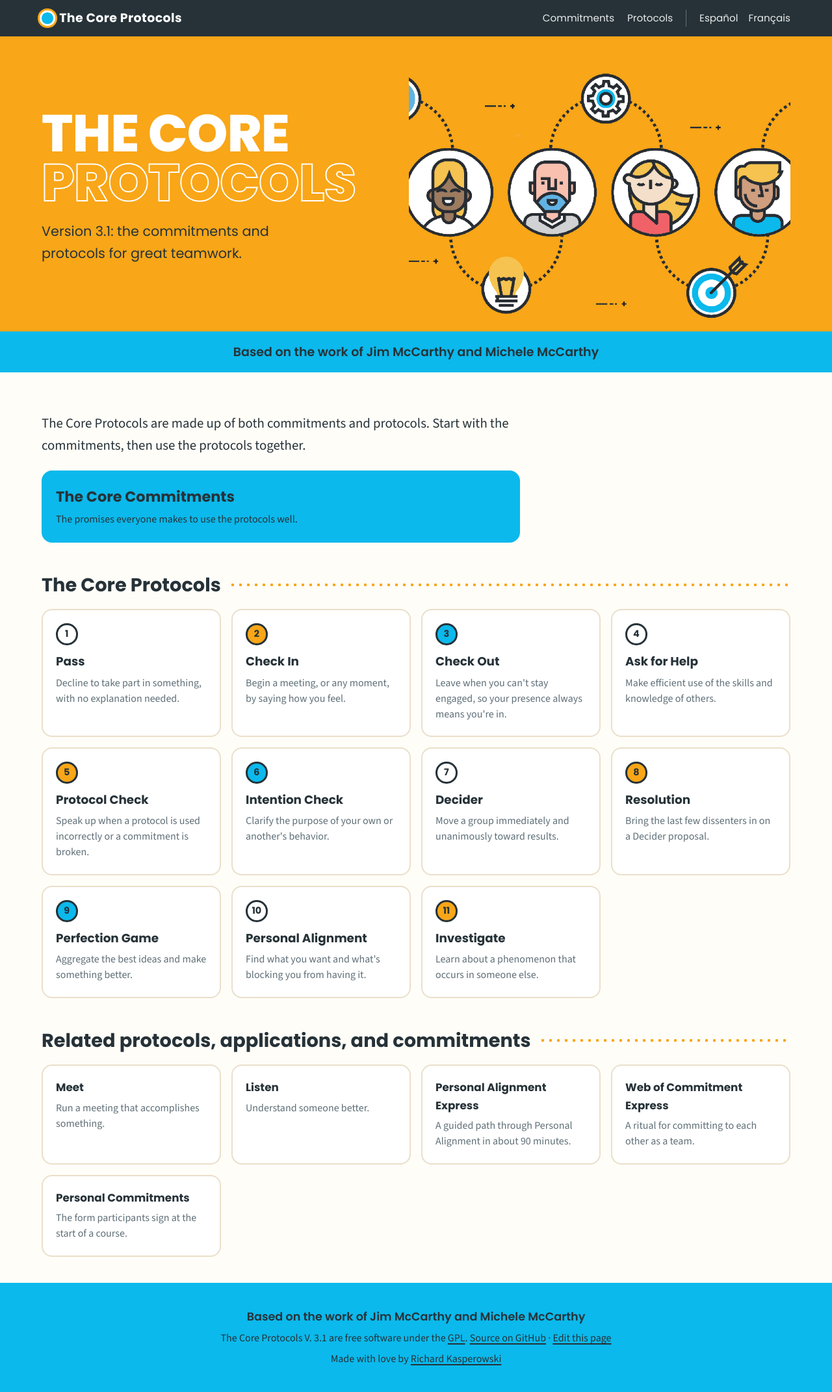
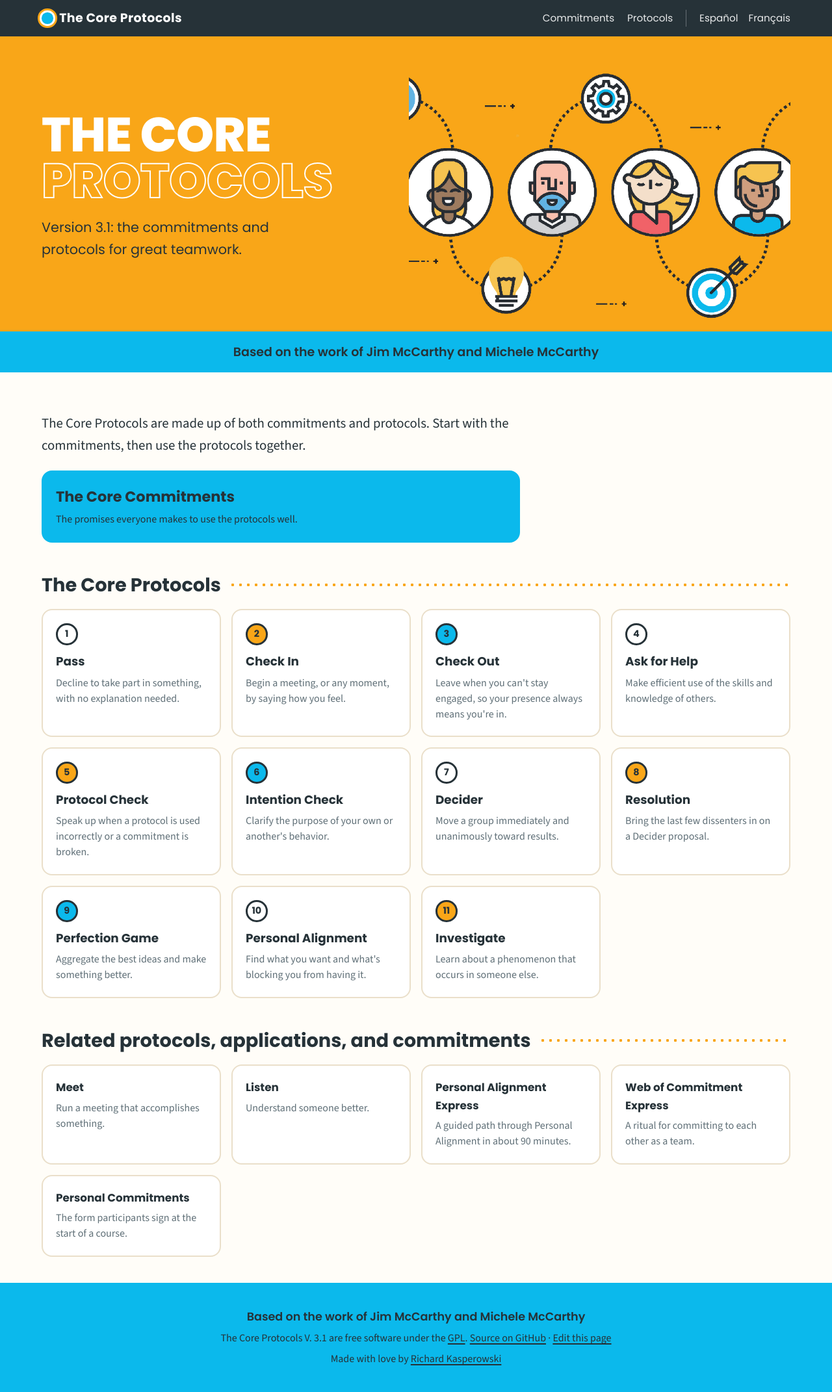
Before and after one commit to rkasper/the-core-protocols, a Jekyll site: the page built from index.md, in a window 1280 px wide. Shown: the whole page at 65% size. Built offline with Jekyll 4.4.1, drawn with Linux system fonts in a browser that asks for light colours.

Commit message:
Fit the home-page title in every language, and remove the art's seam
The cover title now sizes itself from its longest word, so "FONDAMENTAUX" and
"FUNDAMENTALES" fit their column instead of running under the illustration.
Measured at 390, 768, 1280, and 1600 px wide in English, Spanish, and French:
every title fits, with no sideways scrolling.

The illustration's orange background is now transparent, so the hero's own
orange shows through and no seam appears where the two oranges met. Link
previews use a new social.jpg that keeps the orange.

Co-Authored-By: Claude Opus 5.5 <noreply@anthropic.com>

```diff
--- a/_includes/head.html
+++ b/_includes/head.html
@@ -7,7 +7,7 @@
 <link rel="canonical" href="{{ site.url }}{{ page.url | replace: 'index.html', '' }}">
 <meta property="og:title" content="{{ full_title | escape }}">
 <meta property="og:description" content="{{ desc | escape }}">
-<meta property="og:image" content="{{ site.url }}/assets/images/people.png">
+<meta property="og:image" content="{{ site.url }}/assets/images/social.jpg">
 <link rel="icon" href="{{ '/assets/images/favicon.svg' | relative_url }}" type="image/svg+xml">
 <link rel="preconnect" href="https://fonts.googleapis.com">
 <link rel="preconnect" href="https://fonts.gstatic.com" crossorigin>
--- a/_layouts/home.html
+++ b/_layouts/home.html
@@ -7,7 +7,11 @@
 {% include header.html %}
 <section class="home-hero">
   <div class="wrap home-hero-inner">
-    <div class="home-hero-text">
+    {% comment %} The title's size follows its longest word, so "FONDAMENTAUX" fits as well as "CORE". {% endcomment %}
+    {% assign words = page.title_top | append: " " | append: page.title_bottom | split: " " %}
+    {% assign longest = 4 %}
+    {% for word in words %}{% if word.size > longest %}{% assign longest = word.size %}{% endif %}{% endfor %}
+    <div class="home-hero-text" style="--longest: {{ longest }}">
       <h1 class="cover-title">{{ page.title_top }}<span>{{ page.title_bottom }}</span></h1>
       <p class="cover-sub">{{ page.subtitle }}</p>
     </div>
--- a/assets/css/site.css
+++ b/assets/css/site.css
@@ -108,11 +108,14 @@ h1, h2, h3, h4 { font-family: var(--heading); color: var(--ink); line-height: 1.
 /* Home: cover-style hero */
 .home-hero { background: var(--orange); overflow: hidden; }
 .home-hero-inner { display: grid; grid-template-columns: minmax(0, 1fr) minmax(0, 1.1fr); align-items: center; gap: 2rem; padding-top: 3rem; }
-.cover-title { margin: 0; color: #fff; font-weight: 800; text-transform: uppercase; font-size: clamp(2.6rem, 6.5vw, 5rem); line-height: .95; letter-spacing: -.01em; }
+.home-hero-text { container-type: inline-size; min-width: 0; }
+/* Size the title so its longest word fills the column at most: Poppins 800
+   capitals average about 0.8em wide. */
+.cover-title { margin: 0; color: #fff; font-weight: 800; text-transform: uppercase; font-size: min(5rem, calc(100cqi / (var(--longest, 9) * 0.8))); line-height: .95; letter-spacing: -.01em; overflow-wrap: normal; }
 .cover-title span { display: block; color: transparent; -webkit-text-stroke: 2px #fff; paint-order: stroke fill; }
 @supports not (-webkit-text-stroke: 2px #fff) { .cover-title span { color: #fff; } }
 .cover-sub { color: var(--ink); font-family: var(--heading); font-size: clamp(1.05rem, 2vw, 1.3rem); margin: 1.25rem 0 2.5rem; max-width: 26rem; }
-.home-hero-art { display: block; align-self: end; width: 100%; }
+.home-hero-art { display: block; align-self: end; width: 100%; } /* transparent background: the hero's orange shows through */
 .cover-band { background: var(--cyan); color: var(--ink); font-family: var(--heading); font-weight: 600; text-align: center; padding: 1rem 0; }
 
 .home-section { padding: 2.5rem 0 .5rem; }
```
Also changed, not shown: assets/images/people.png, assets/images/social.jpg (added).
